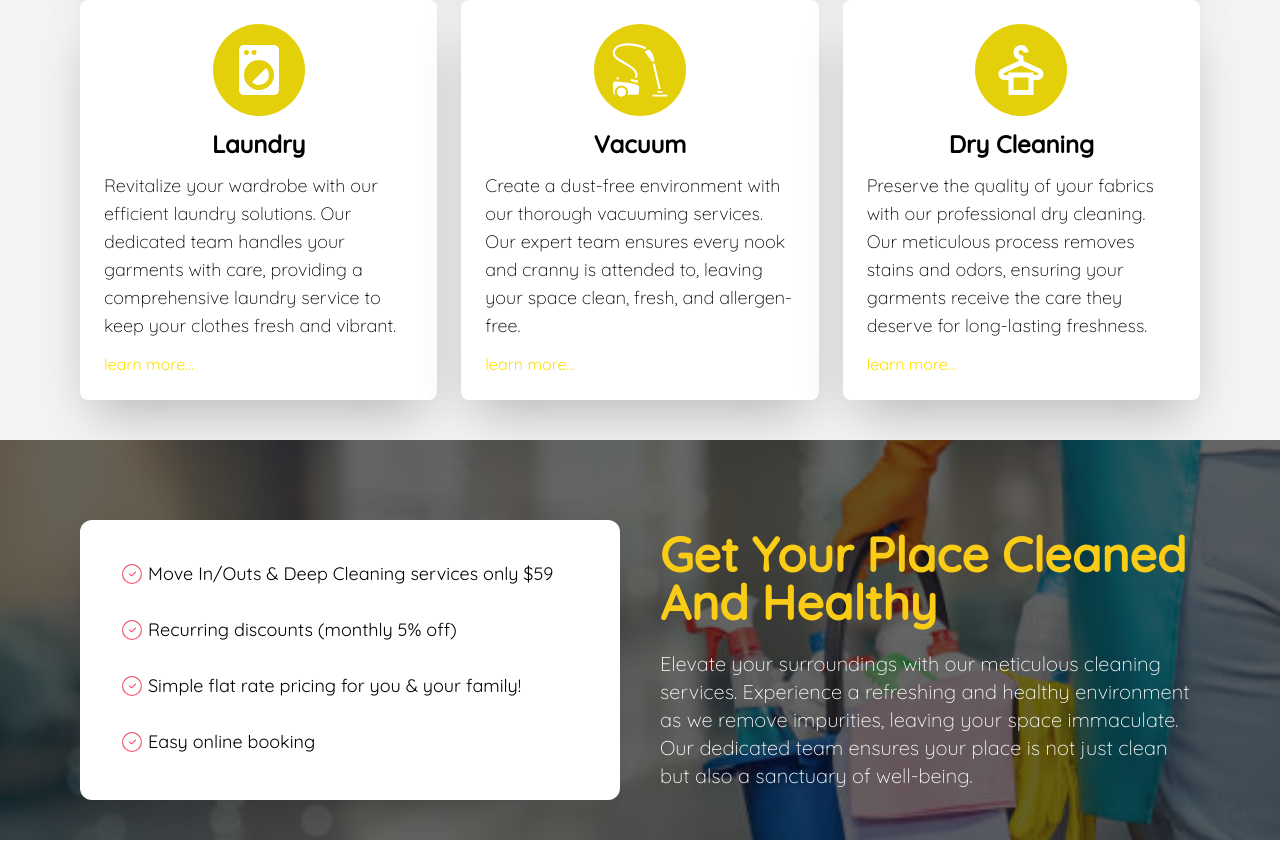
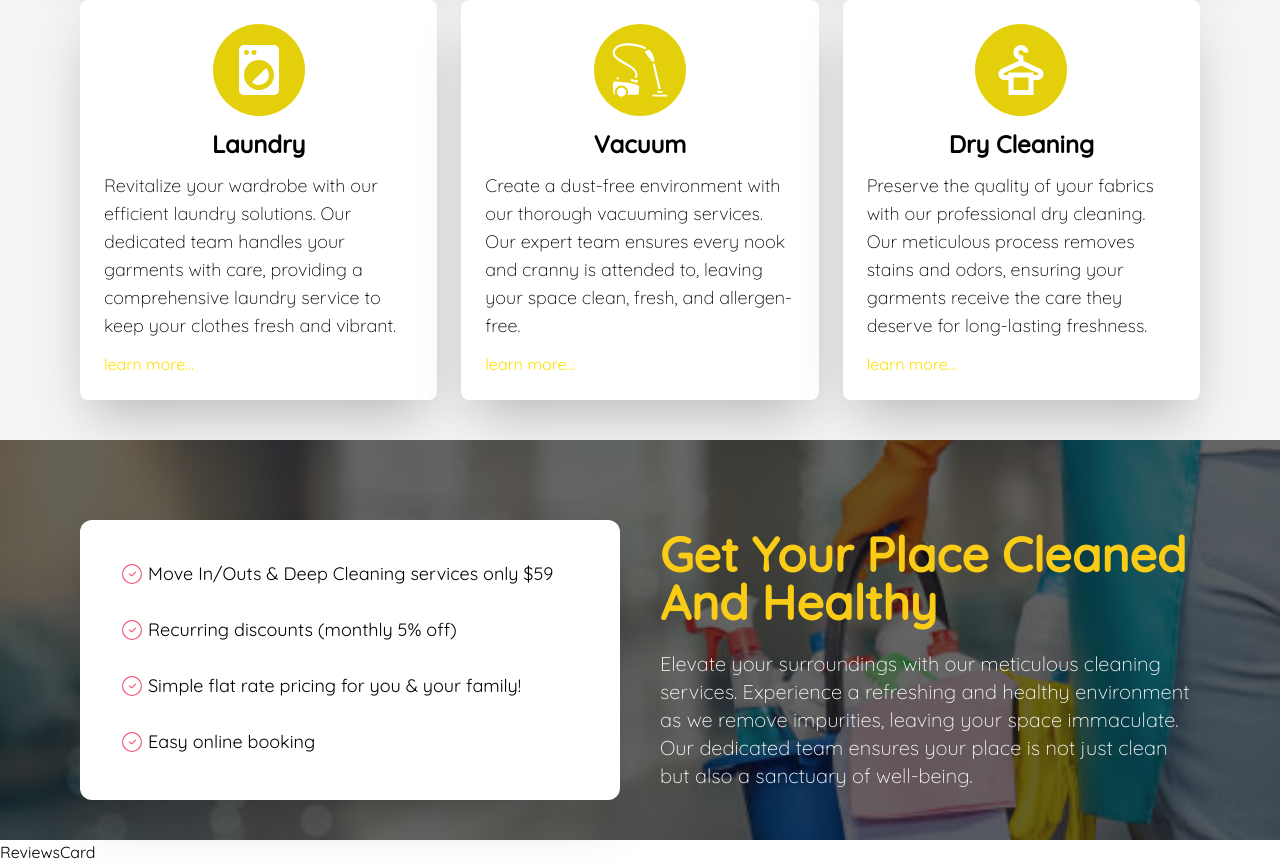
Before and after one commit to zablon-oigo/cleaning_services, a React (Vite) app: page / in a window 1280 px wide. Shown: the part 2176-3040 px from the top of the page. Before the commit the page ends 3016 px from the top, so only its background shows below. Built offline with nearby package versions, Linux system fonts and the light colour scheme; a web font is replaced by a local one.

Commit message:
importing reviews component

```diff
--- a/src/App.jsx
+++ b/src/App.jsx
@@ -1,5 +1,6 @@
 import About from "./components/About"
 import Navbar from "./components/Navbar"
+import Reviews from "./components/Reviews"
 import Services from "./components/Services"
 import Why from "./components/Why"
 
@@ -21,6 +22,9 @@ function App() {
   <div id="why">
     <Why/>
   </div>
+  <div id="reviews">
+    <Reviews/>
+  </div>
     </>
   )
 }
```
